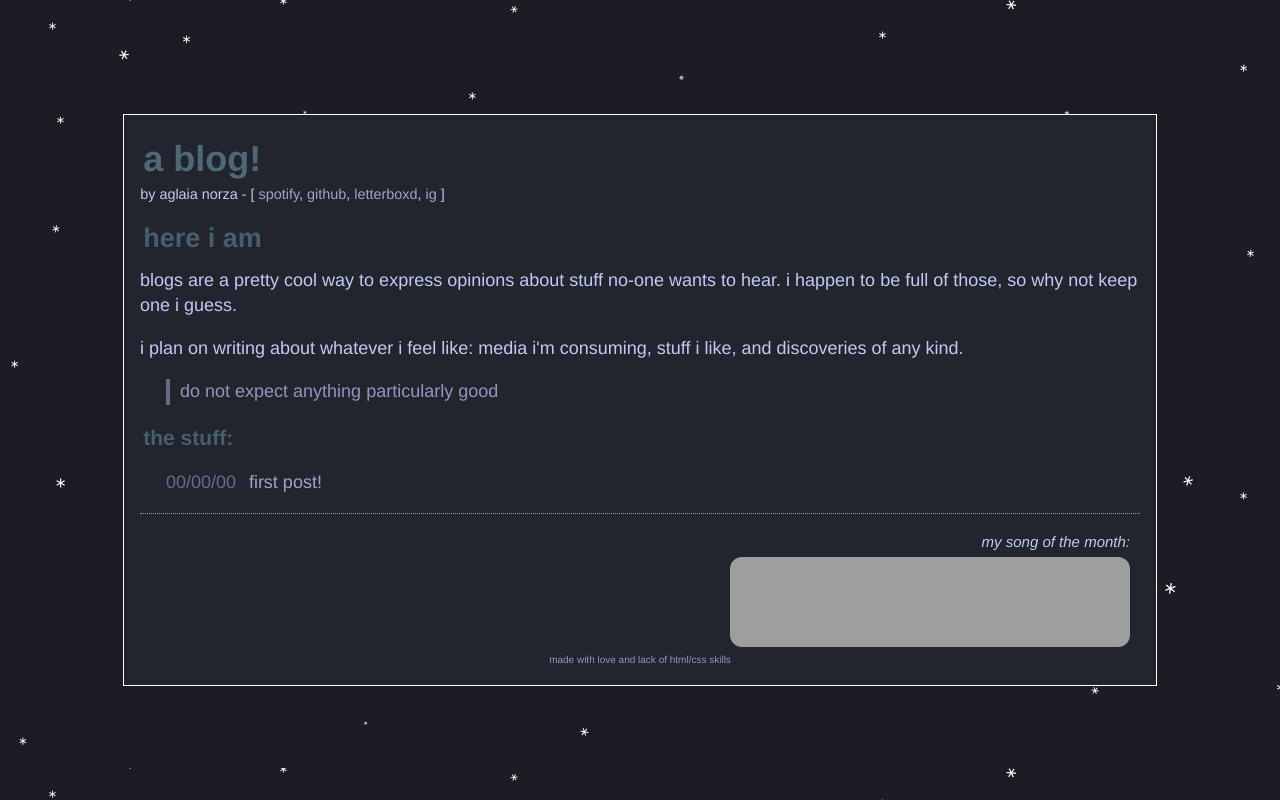
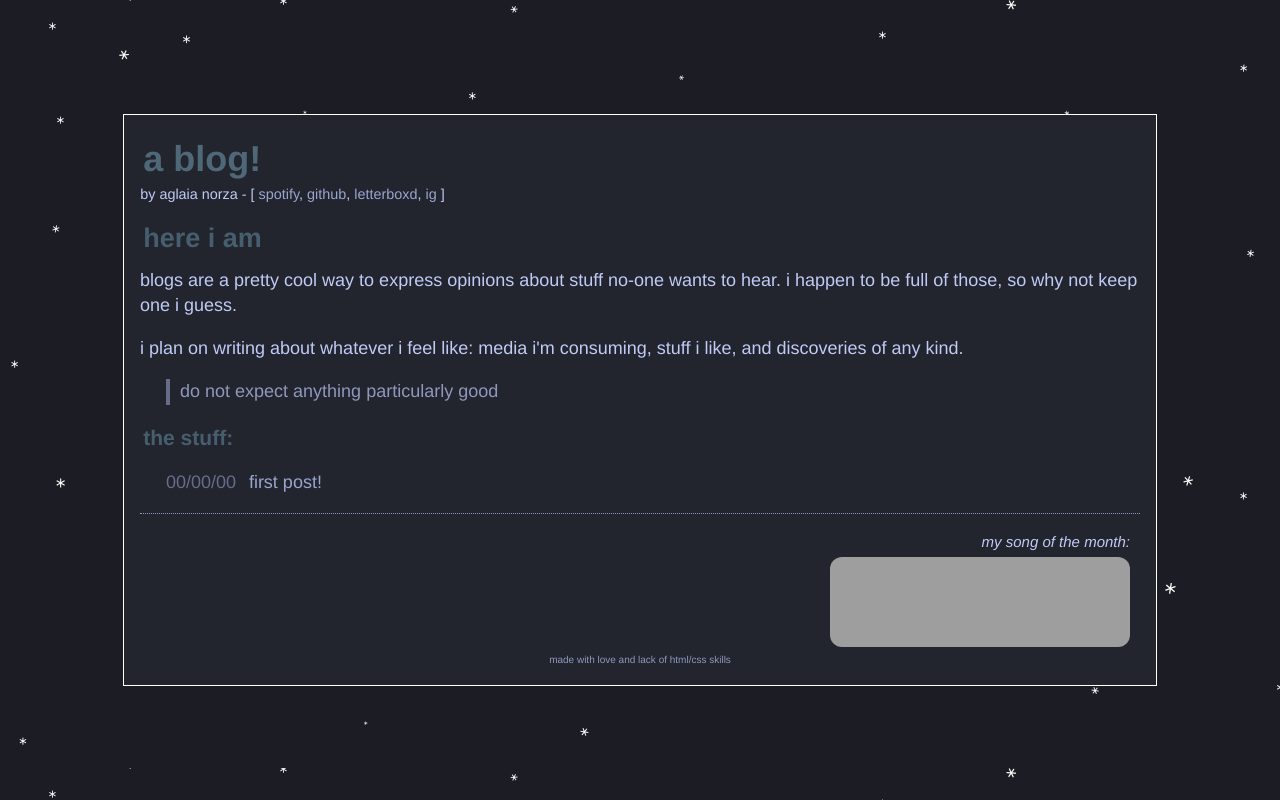
Before and after one commit to AglaiaNorza/AglaiaNorza.github.io, a plain HTML site: page index.html in a window 1280 px wide. Drawn offline with Linux system fonts and the light colour scheme; grey boxes are pictures that could not be loaded.

Commit message:
smaller song

```diff
--- a/index.html
+++ b/index.html
@@ -39,7 +39,7 @@
 
         <div class="spotify" >
                 <p style="margin-bottom: 3px"><small><i>my song of the month:</i></small></p>
-                <iframe style="border-radius:12px" src="https://open.spotify.com/embed/track/6lt8Z886tMHpNqzOFWX8Yn?utm_source=generator&theme=0" width="400" height="90" frameborder="0"
+                <iframe style="border-radius:12px" src="https://open.spotify.com/embed/track/6lt8Z886tMHpNqzOFWX8Yn?utm_source=generator&theme=0" width="300" height="90" frameborder="0"
                     allowfullscreen="" allow="autoplay; clipboard-write; encrypted-media; fullscreen; picture-in-picture" loading="lazy"></iframe>
             </div>
 
```
